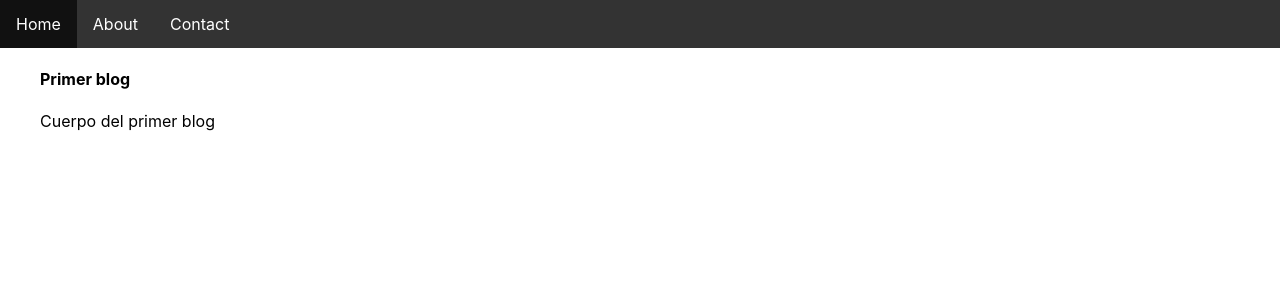
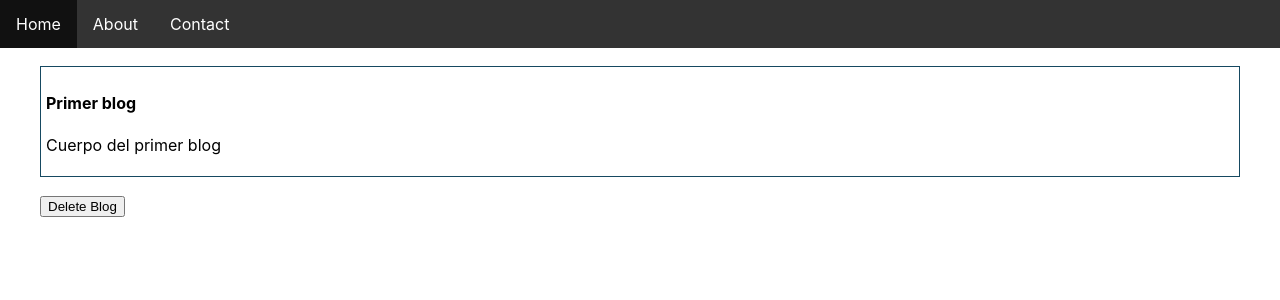
Before and after one commit to LeonDeAnahuac/Blogs, a React (Create React App) app: page /1 in a window 1280 px wide. Shown: the top 300 px of the page. Built offline with nearby package versions, Linux system fonts and the light colour scheme.

Commit message:
delete blog

```diff
--- a/src/components/Blog.js
+++ b/src/components/Blog.js
@@ -3,12 +3,19 @@ import {connect} from 'react-redux'
 
 class Blog extends Component{
 
+    handleClick = () => {
+        this.props.deleteBlog(this.props.blog.id);
+        this.props.history.push('/');
+    }
+
     render() {
-        console.log(this.props.blog);
         const blog = this.props.blog ? (
             <div>
-                <h4>{this.props.blog.title}</h4>
-                <p>{this.props.blog.body}</p>
+                <div className="blog-detail">
+                    <h4>{this.props.blog.title}</h4>
+                    <p>{this.props.blog.body}</p>
+                </div>
+                <button onClick={this.handleClick}>Delete Blog</button>
             </div>
         )
         : (<div>Loading blog...</div>);
@@ -27,4 +34,13 @@ const mapStateToProps = (state, ownProps) => {
     }
 }
 
-export default connect(mapStateToProps)(Blog);
+
+const mapDispatchToProps = (dispatch) =>  {
+    return {
+        deleteBlog: (id) => {
+            dispatch({type: 'DELETE_BLOG', id: id})
+        }
+    }
+}
+
+export default connect(mapStateToProps, mapDispatchToProps)(Blog);
--- a/src/components/Home.js
+++ b/src/components/Home.js
@@ -5,7 +5,6 @@ import {connect} from 'react-redux'
 class Home extends Component {
 
     render() {
-        console.log(this.props.blogs);
         const { blogs } = this.props;
         const blogList = blogs.length ? (
             blogs.map(blog => {
--- a/src/index.css
+++ b/src/index.css
@@ -59,3 +59,9 @@ html {
   max-width: 1200px;
   margin: 0 auto;
 }
+
+.blog-detail {
+  border: 1px solid rgb(22, 73, 97);
+  padding: 5px;
+  margin: 18px 0;
+}
--- a/src/reducers/rootReducer.js
+++ b/src/reducers/rootReducer.js
@@ -7,6 +7,15 @@ const initState = {
 }
 
 const rootReducer = (state = initState, action) => {
+    if(action.type === 'DELETE_BLOG') {
+        let newBlogs = state.blogs.filter(blog => {
+            return action.id !== blog.id
+        });
+        return {
+            ...state,
+            blogs: newBlogs
+        }
+    }
     return state;
 }
 
```
